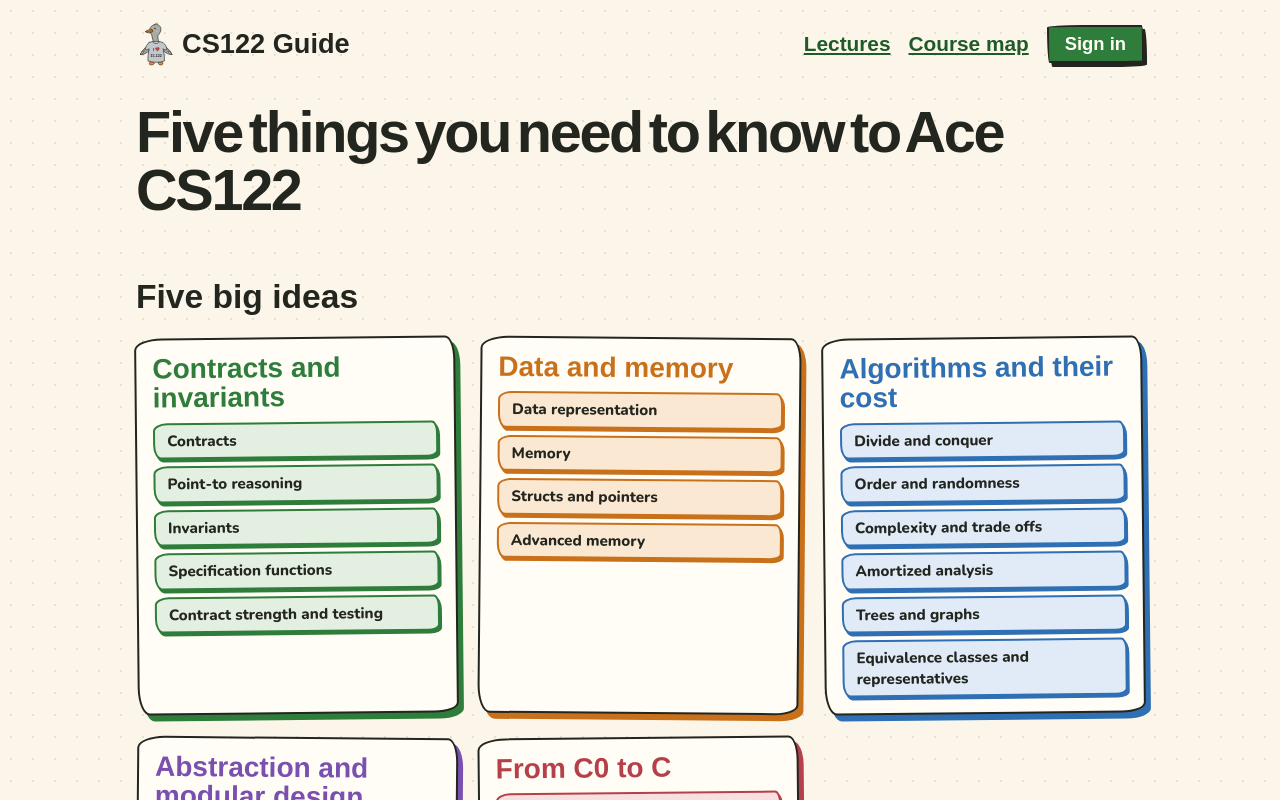
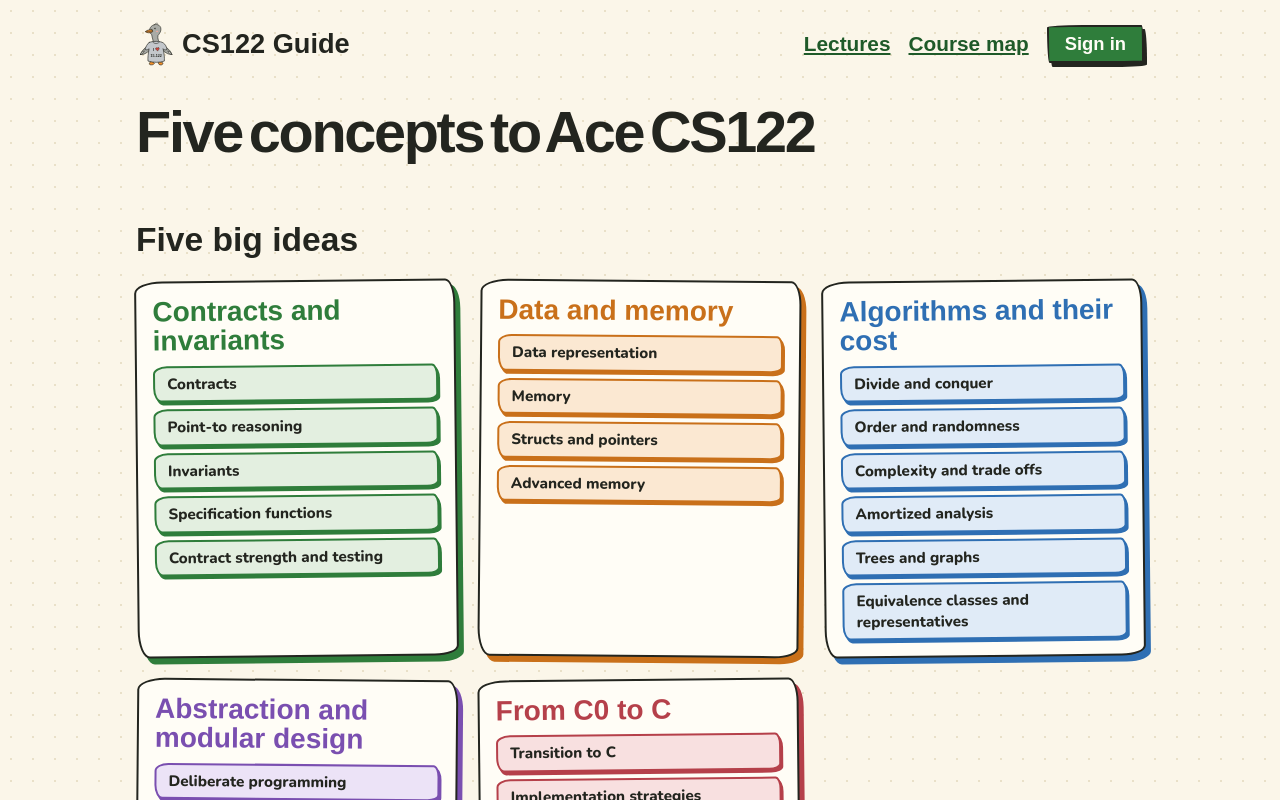
Before and after one commit to dottedcalc/chonk122, a Next.js app: page /concepts in a window 1280 px wide. Shown: the top 800 px of the page. Built offline with nearby package versions, Linux system fonts and the light colour scheme; no server answers; a web font is replaced by a local one.

Commit message:
Retitle Course Map to Five concepts to Ace CS122
Co-Authored-By: Claude Opus 5.5 (1M context) <noreply@anthropic.com>
Claude-Session: https://claude.ai/code/session_018GFGMkvoYEyrTKdUK91v29

```diff
--- a/src/app/concepts/page.tsx
+++ b/src/app/concepts/page.tsx
@@ -7,7 +7,7 @@ import { getTier } from "@/lib/access";
 import { getExerciseSummary, getLectureAccess, getLectureScores, type LectureScore } from "@/lib/progress";
 
 export const metadata: Metadata = {
-  title: "Five things you need to know to Ace CS122 · chonk122",
+  title: "Five concepts to Ace CS122 · chonk122",
   description: "The five big ideas of 15-122, what you need to know for each, and your progress on them.",
 };
 
@@ -43,7 +43,7 @@ export default async function ConceptsPage() {
       <SiteHeader />
       <header className="cm-head">
         <h1>
-          Five things you need to know to Ace <span className="nowrap">CS122</span>
+          Five concepts to Ace <span className="nowrap">CS122</span>
         </h1>
       </header>
       <ConceptMap scores={ideaScores} />
```
